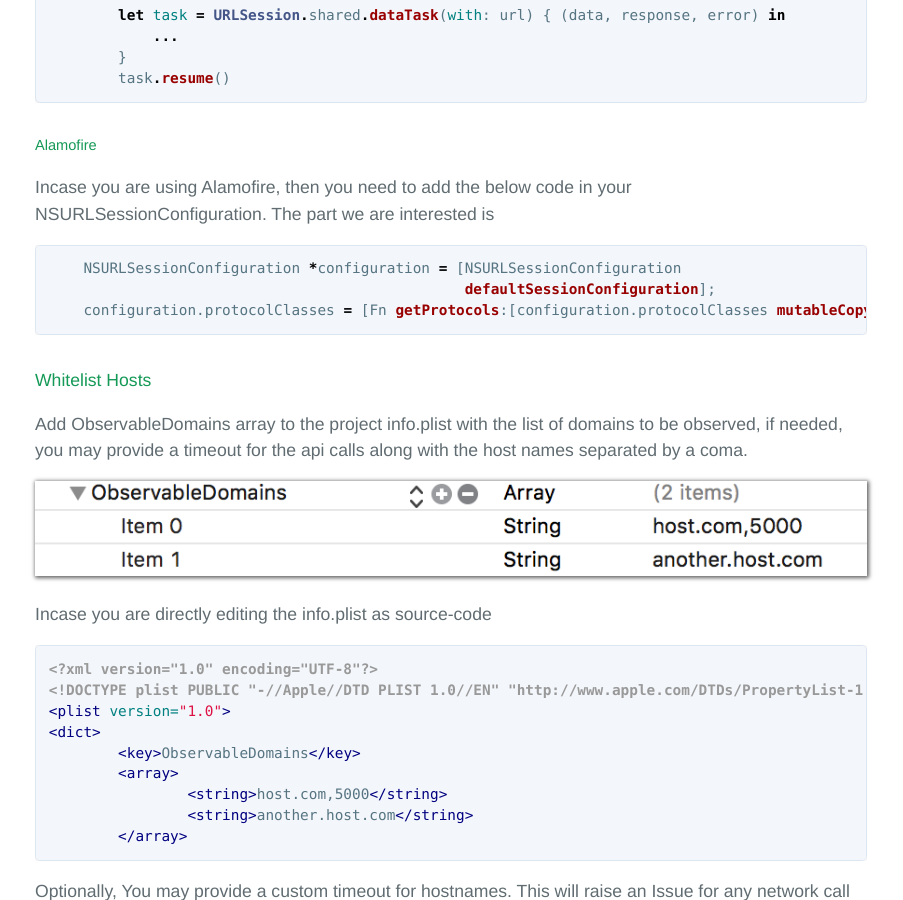
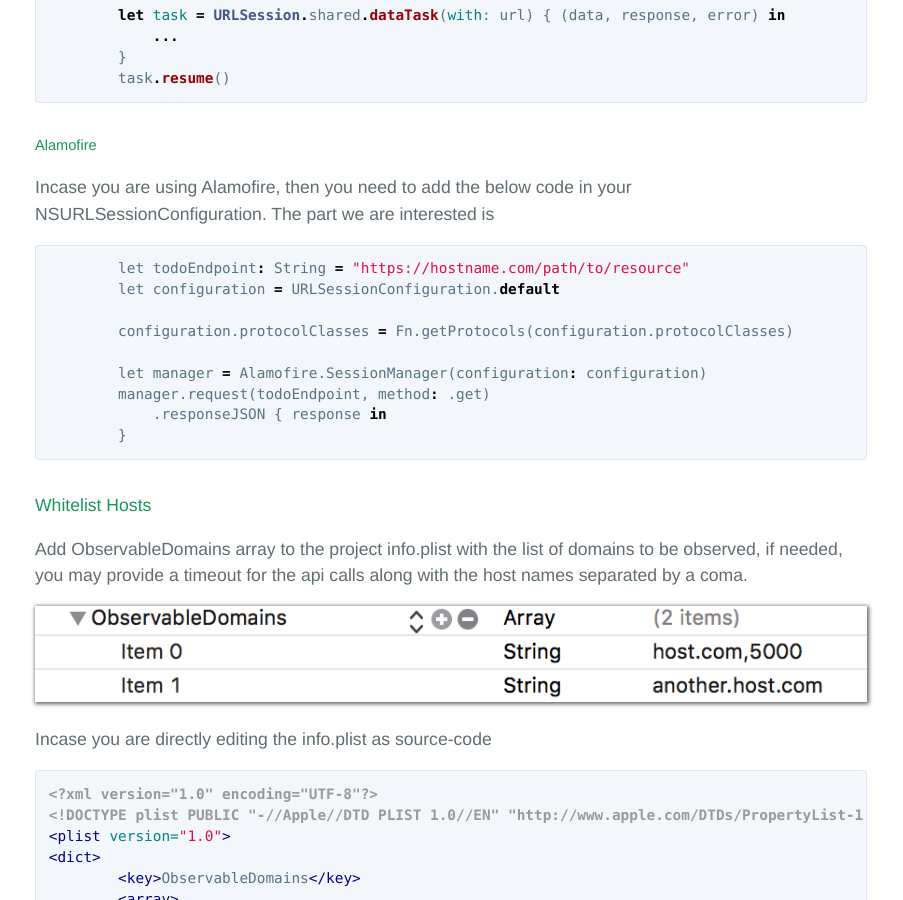
Before and after one commit to finotes/finotes.github.io, a Jekyll site: the page built from _posts/2018-02-02-swift-docs.md, in a window 1280 px wide and 900 px high, scrolled down 3586 px. Shown: the whole window, without its empty margins (189-1092 px from the left). Built offline with Jekyll 4.4.1, drawn with Linux system fonts in a browser that asks for light colours; some web fonts are replaced.

Commit message:
Update 2018-02-02-swift-docs.md

````diff
--- a/_posts/2018-02-02-swift-docs.md
+++ b/_posts/2018-02-02-swift-docs.md
@@ -139,9 +139,15 @@ If you are using URLSession with shared.dataTask then issues in all REST api cal
 Incase you are using Alamofire, then you need to add the below code in your NSURLSessionConfiguration.
 The part we are interested is
 ```objc
-    NSURLSessionConfiguration *configuration = [NSURLSessionConfiguration
-    						defaultSessionConfiguration];
-    configuration.protocolClasses = [Fn getProtocols:[configuration.protocolClasses mutableCopy] ];
+        let todoEndpoint: String = "https://hostname.com/path/to/resource"
+        let configuration = URLSessionConfiguration.default
+
+        configuration.protocolClasses = Fn.getProtocols(configuration.protocolClasses)
+
+        let manager = Alamofire.SessionManager(configuration: configuration)
+        manager.request(todoEndpoint, method: .get)
+            .responseJSON { response in
+        }
 ```
 
 #### Whitelist Hosts
````
